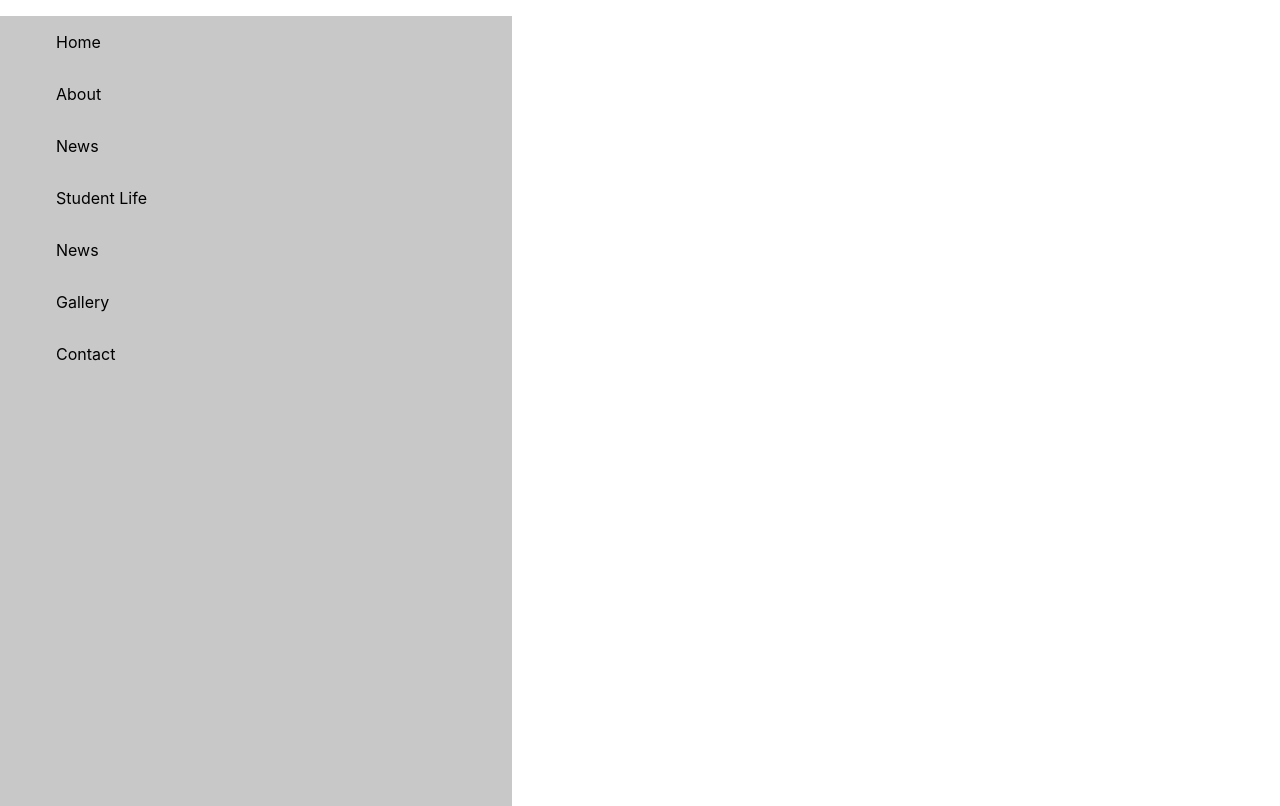
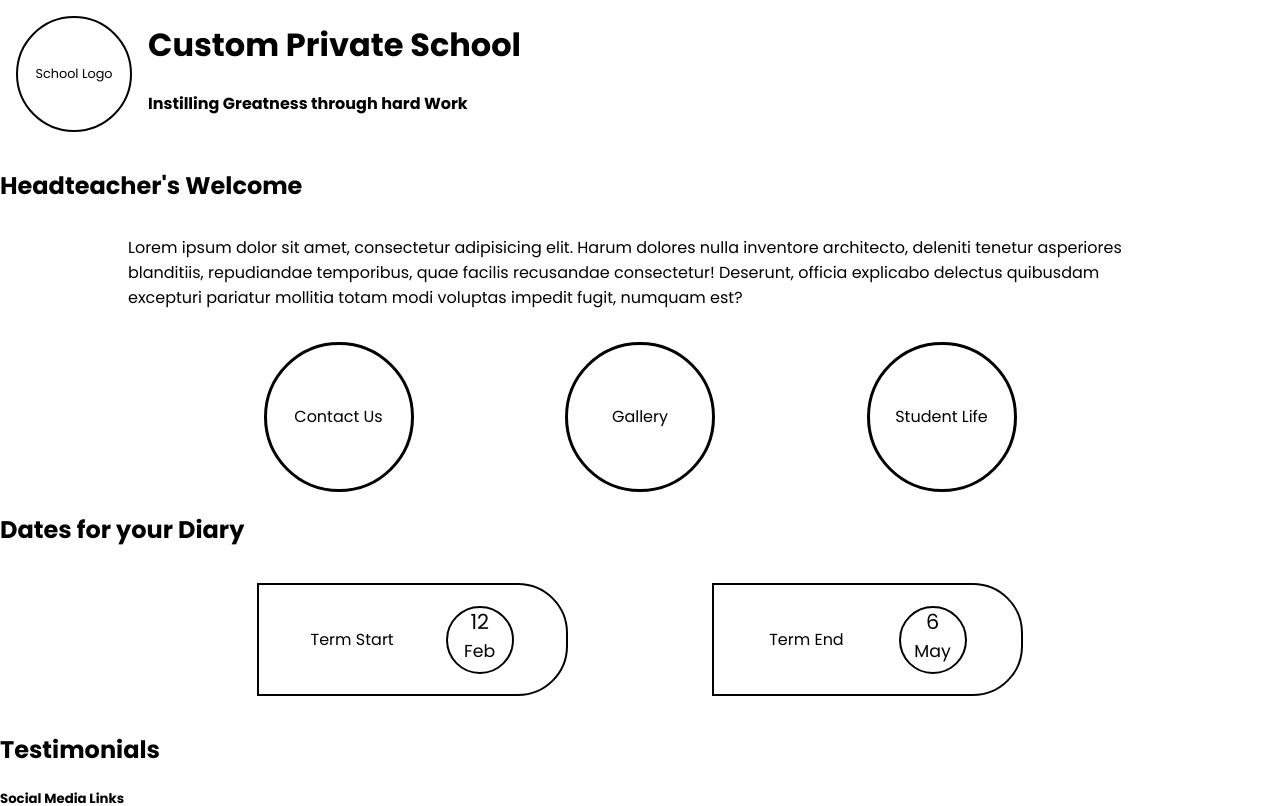
Before and after one commit to sunga12/school-website, a React (Create React App) app: page / in a window 1280 px wide. Shown: the top 806 px of the page. Built offline with nearby package versions, Linux system fonts and the light colour scheme.

Commit message:
Add Dates, text to home page

```diff
--- a/src/App.js
+++ b/src/App.js
@@ -10,7 +10,6 @@ import StuLife from './components/StuLife';
 function App() {
   return (
     <div>
-      <Navigation />
       <Home />
       <About />
       <News />
--- a/src/components/Home.js
+++ b/src/components/Home.js
@@ -2,7 +2,48 @@ import React from 'react'
 
 const Home = () => {
   return (
-    <div id="home">Home</div>
+    <div id="home">
+      <div className="home-top">
+        <p className="logo">School Logo</p>
+        <div>
+          <h1>Custom Private School</h1>
+          <h4>Instilling Greatness through hard Work</h4>
+        </div>
+     </div>
+
+      <h2>Headteacher's Welcome</h2>
+      <p className="home-welcome">
+        Lorem ipsum dolor sit amet, consectetur adipisicing elit.
+        Harum dolores nulla inventore architecto, deleniti
+        tenetur asperiores blanditiis, repudiandae temporibus,
+        quae facilis recusandae consectetur! Deserunt, officia
+        explicabo delectus quibusdam excepturi pariatur mollitia
+        totam modi voluptas impedit fugit, numquam est?
+      </p>
+      <ul className="home-links">
+        <li className="home-link">Contact Us</li>
+        <li className="home-link">Gallery</li>
+        <li className="home-link">Student Life</li>
+      </ul>
+
+      <h2>Dates for your Diary</h2>
+
+      <div className="key-dates">
+        <div className="key-date">
+          <p>Term Start</p>
+          <p className="d8">12<br /><small>Feb</small></p>
+        </div>
+
+        <div className="key-date">
+          <p>Term End</p>
+          <p className="d8">6<br /><small>May</small></p>
+        </div>
+      </div>
+
+      <h2>Testimonials</h2>
+
+      <h5>Social Media Links</h5>
+      </div>
   )
 }
 
--- a/src/components/Navigation.js
+++ b/src/components/Navigation.js
@@ -4,6 +4,7 @@ import { Link } from 'react-scroll'
 const Navigation = () => {
   return (
     <nav>
+      LOGO
       <ul>
         <li><Link to="home" smooth duration={500}>Home</Link></li>
         <li><Link to="about" smooth duration={500}>About</Link></li>
--- a/src/index.css
+++ b/src/index.css
@@ -1,6 +1,8 @@
+@import url('https://fonts.googleapis.com/css2?family=Karla:ital,wght@0,200..800;1,200..800&family=Lato:wght@300;700&family=Poppins:ital,wght@0,100;0,200;0,300;0,400;0,500;0,600;0,700;0,800;0,900;1,100;1,200;1,300;1,400;1,500;1,600;1,700;1,800;1,900&display=swap');
+
 body {
   margin: 0;
-  font-family: -apple-system, BlinkMacSystemFont, 'Segoe UI', 'Roboto', 'Oxygen',
+  font-family: 'Poppins', -apple-system, BlinkMacSystemFont, 'Segoe UI', 'Roboto', 'Oxygen',
     'Ubuntu', 'Cantarell', 'Fira Sans', 'Droid Sans', 'Helvetica Neue',
     sans-serif;
   -webkit-font-smoothing: antialiased;
@@ -10,6 +12,26 @@ body {
 code {
   font-family: source-code-pro, Menlo, Monaco, Consolas, 'Courier New',
     monospace;
+}
+
+.text {
+  color: #050315;
+}
+
+.background {
+  background-color: #FBFBFE;
+}
+
+.primary {
+  background-color: #2F27CE;
+}
+
+.secondary {
+  background-color: #DEDCFF;
+}
+
+.accent {
+  background-color: #433BFF;
 }
 
 li {
@@ -35,3 +57,74 @@ nav li {
 nav li:hover {
   background-color: white;
 }
+
+.logo {
+  border: 2px solid black;
+  margin: 1rem;
+  width: 5rem;
+  height: 5rem;
+  line-height: 5rem;
+  text-align: center;
+  vertical-align: middle;
+  border-radius: 50%;
+  padding: 1rem;
+  font-size: 0.8rem;
+}
+
+.home-top {
+  display: flex;
+}
+
+.home-links {
+  display: flex;
+  justify-content: space-evenly;
+  width: 80%;
+  margin: auto;
+  gap: 1rem;
+  padding: 0;
+}
+
+.home-link {
+  display: flex;
+  justify-content: center;
+  width: 9rem;
+  height: 9rem;
+  line-height: 9rem;
+  text-align: center;
+  vertical-align: middle;
+  border: 3px solid rgb(0, 0, 0);
+  border-radius: 50%;
+}
+
+.home-welcome {
+  width: 80%;
+  margin: 2rem auto;
+}
+
+.key-dates {
+  display: flex;
+  width: 80%;
+  margin: auto;
+  justify-content: space-evenly;
+}
+.key-date {
+  display: flex;
+  justify-content: space-evenly;
+  margin: 1rem;
+  border: 2px solid rgb(0, 0, 0);
+  width: 30%;
+  border-top-right-radius: 50px;
+  border-bottom-right-radius: 50px;
+  align-items: center;
+}
+
+.d8 {
+  border: 2px solid rgb(0, 0, 0);
+  padding: 0rem;
+  border-radius: 50%;
+  width: 4rem;
+  height: 4rem;
+  text-align: center;
+  line-height: 1.8rem;
+  font-size: 1.3rem;
+}
```
Also changed, not shown: src/Lorem.html (added).
